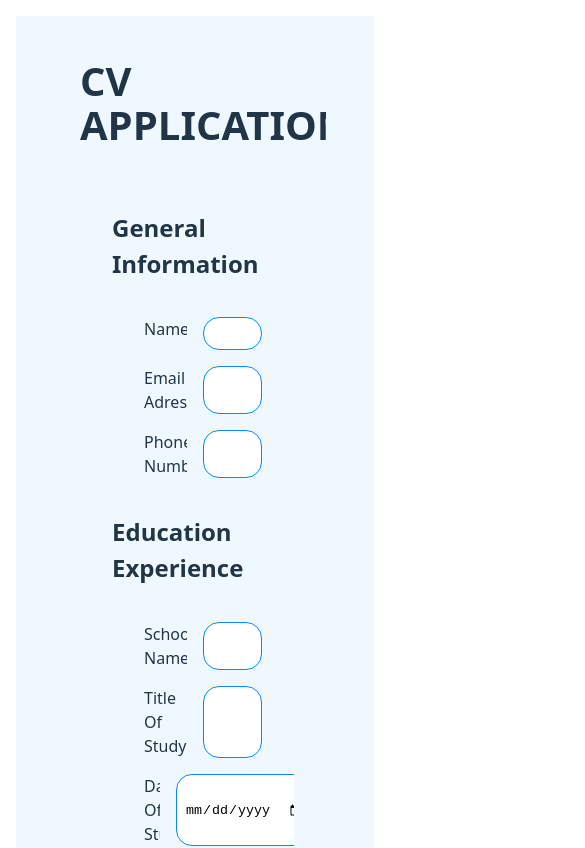
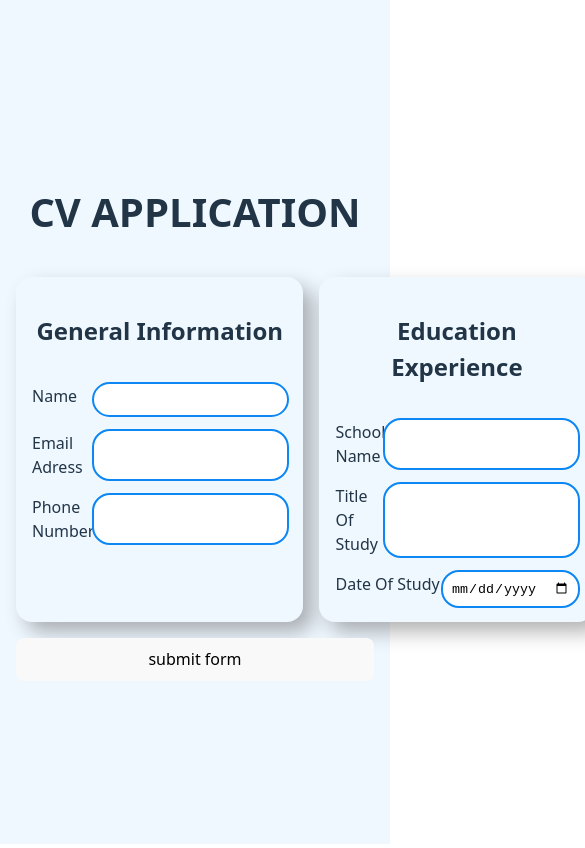
Before and after one commit to TitusBokosi/CV-Application, a React (Vite) app: page / in a window 390 px wide. Shown: the top 848 px of the page, 585 px wide, since content can reach past the window. Built offline with nearby package versions, Linux system fonts and the light colour scheme.

Commit message:
second styling

```diff
--- a/src/index.css
+++ b/src/index.css
@@ -12,15 +12,13 @@
   -webkit-font-smoothing: antialiased;
   -moz-osx-font-smoothing: grayscale;
   color: black;
-  padding: 1rem;
   width: 100vw;
   overflow-x: hidden;
   box-sizing: border-box;
 }
 * {
   box-sizing: border-box;
-  max-width: 100%;
-  padding-inline: 1rem;
+  max-width: 100vw;
 }
 
 a {
@@ -35,13 +33,16 @@ a:hover {
 body {
   margin: 0;
   display: flex;
-  place-items: center;
   width: 100%;
   min-height: 100vh;
   background-color: aliceblue;
+  padding: 1rem;
+  align-items: center;
+  justify-content: center;
 }
 #root {
   width: 100%;
+  height: 100%;
 }
 
 h1 {
@@ -71,64 +72,73 @@ button:focus,
 button:focus-visible {
   outline: 4px auto -webkit-focus-ring-color;
 }
-input {
-  background-color: white;
-  border: solid rgb(12, 135, 243) 1px;
-  outline: 0;
-  border-radius: 1rem;
-  padding: 0.5rem;
-  color: black;
-  width: 100%;
+form {
+  max-width: 100%;
+  display: flex;
+  flex-direction: column;
+  align-content: center;
+  justify-items: center;
+  gap: 1rem;
 }
-.input-container {
+.section-containers {
   display: grid;
-  grid-template-columns: repeat(2, 1fr);
+  grid-template-columns: repeat(3, 1fr);
   gap: 1rem;
-  padding-inline: 2rem;
 }
 section {
   display: flex;
   flex-direction: column;
   gap: 1rem;
+  background-color: aliceblue;
+  box-shadow: 10px 10px 20px rgba(0, 0, 0, 0.3);
+  padding: 1rem;
+  border-radius: 1rem;
 }
-form,
+section > h2 {
+  text-align: center;
+}
+section > div {
+  display: grid;
+  grid-template-columns: repeat(2, 1fr);
+}
+input {
+  padding: 0.5rem;
+  border-radius: 1rem;
+  background-color: white;
+  outline: solid rgb(12, 135, 243) 0.17rem;
+  border: none;
+  color: black;
+}
 .details {
+  padding: 1rem;
+}
+.details > h1 {
+  text-align: center;
+}
+.details-container {
   display: flex;
   flex-direction: column;
-  gap: 1rem;
-  background-color: aliceblue;
+  justify-content: center;
+  align-items: center;
+  width: 100%;
+  gap: 2rem;
+}
+.details-container > div > h2 {
+  color: rgb(12, 135, 243);
+}
+.details-container > div {
   padding: 1rem;
+  width: 100%;
+  box-shadow: 10px 10px 20px rgba(0, 0, 0, 0.3);
   border-radius: 1rem;
-  align-self: center;
 }
-.submit-button {
-  width: 100%;
-  align-self: center;
+.details-container > div > div {
+  padding-inline: 2rem;
 }
-.section-containers {
-  display: flex;
-  gap: 1rem;
-}
-p {
+.details-container > div > div > p {
   display: flex;
   align-items: center;
   gap: 1rem;
-}
-.details-container {
-  display: grid;
-  grid-template-rows: repeat(3, fit-content);
-  gap: 2rem;
-}
-
-.details-container > div {
-  background-color: white;
-  padding: 2rem;
-  border-radius: 1rem;
-  border: solid rgb(12, 135, 243);
-}
-.details-container > div > h2 {
-  text-align: center;
-  font-size: 1.8rem;
 }
 .edit-button {
   width: 50%;
@@ -146,24 +156,3 @@ p {
     background-color: #f9f9f9;
   }
 }
-@media (max-width: 500px) {
-  * {
-    max-width: 100%;
-    overflow-x: hidden;
-    padding-inline: 1rem;
-  }
-  form,
-  .details,
-  .section-containers {
-    width: 100vw;
-    display: flex;
-    flex-direction: column;
-    align-self: center;
-  }
-  .details > h1 {
-    text-align: center;
-  }
-  .edit-button {
-    width: 100%;
-  }
-}
```
